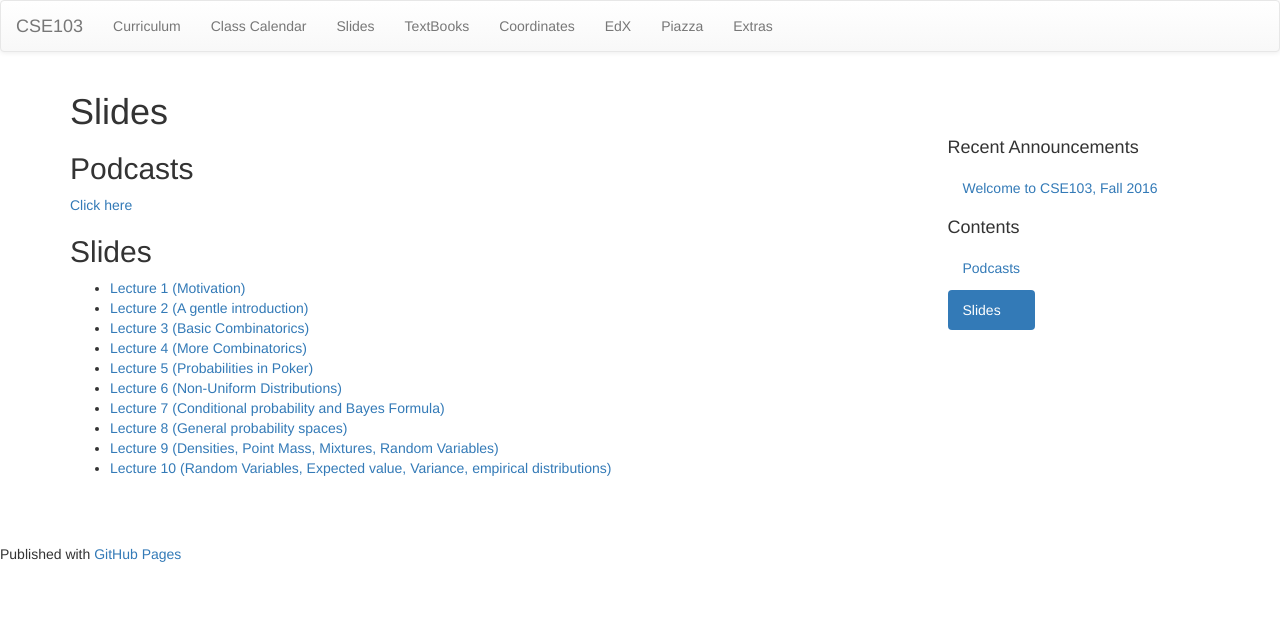
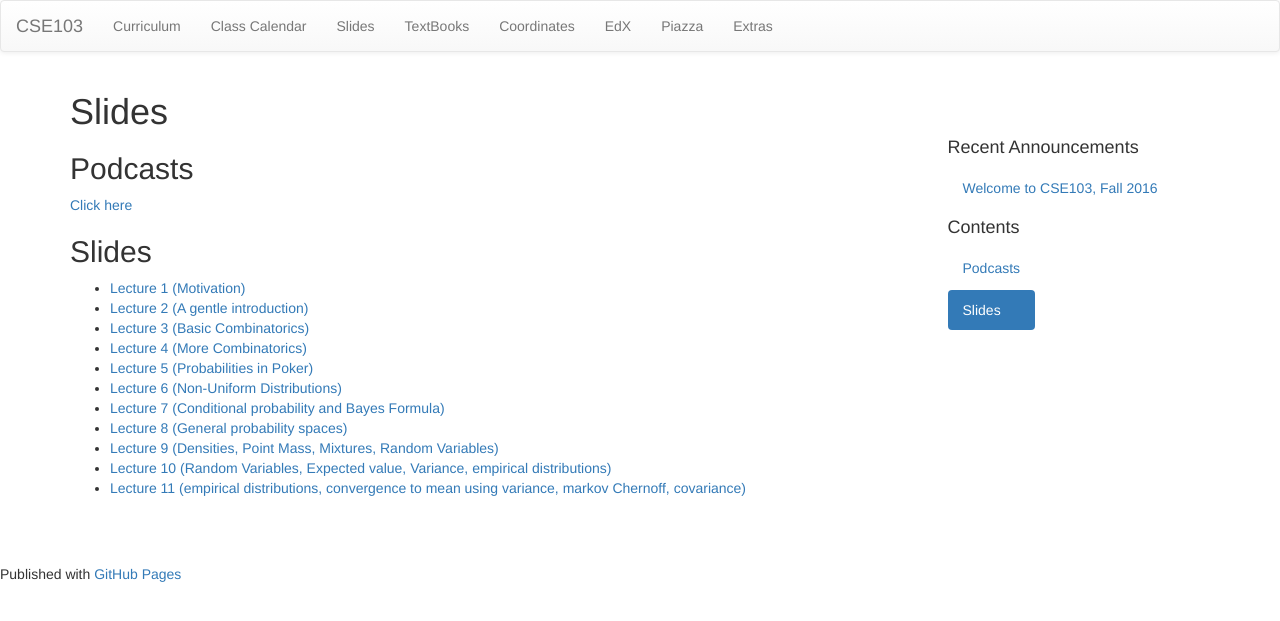
Before and after one commit to cse103/cse103.github.io, a Jekyll site: the page built from pages/18.Slides.md, in a window 1280 px wide. Shown: the top 621 px of the page. Built offline with Jekyll 4.4.1, drawn with Linux system fonts in a browser that asks for light colours; nearby versions of some CDN libraries.

Commit message:
lecture 11

```diff
--- a/pages/18.Slides.md
+++ b/pages/18.Slides.md
@@ -19,3 +19,4 @@ permalink: /slides/
 * [Lecture 8 (General probability spaces)](/Slides/GeneralProbabilitySpaces.pdf)
 * [Lecture 9 (Densities, Point Mass, Mixtures, Random Variables)](/Slides/Densities_PM_Mixtures2.pdf)
 * [Lecture 10 (Random Variables, Expected value, Variance, empirical distributions)](/Slides/RVs,ExpectationVariance.pdf)
+* [Lecture 11 (empirical distributions, convergence to mean using variance, markov Chernoff, covariance)](/Slides/empiricalDistConvergenceToMeanMarkovChernoff.pdf)
```
Also changed, not shown: 1 other file.
